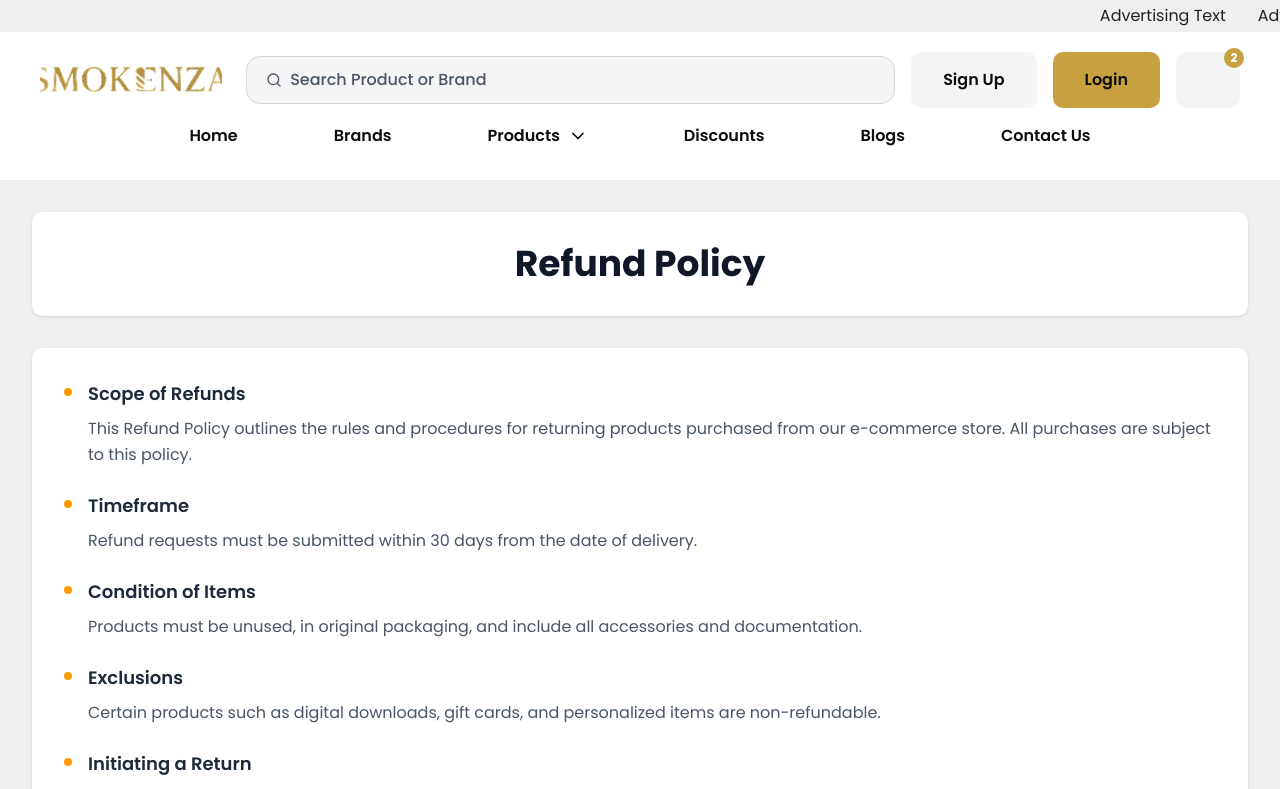
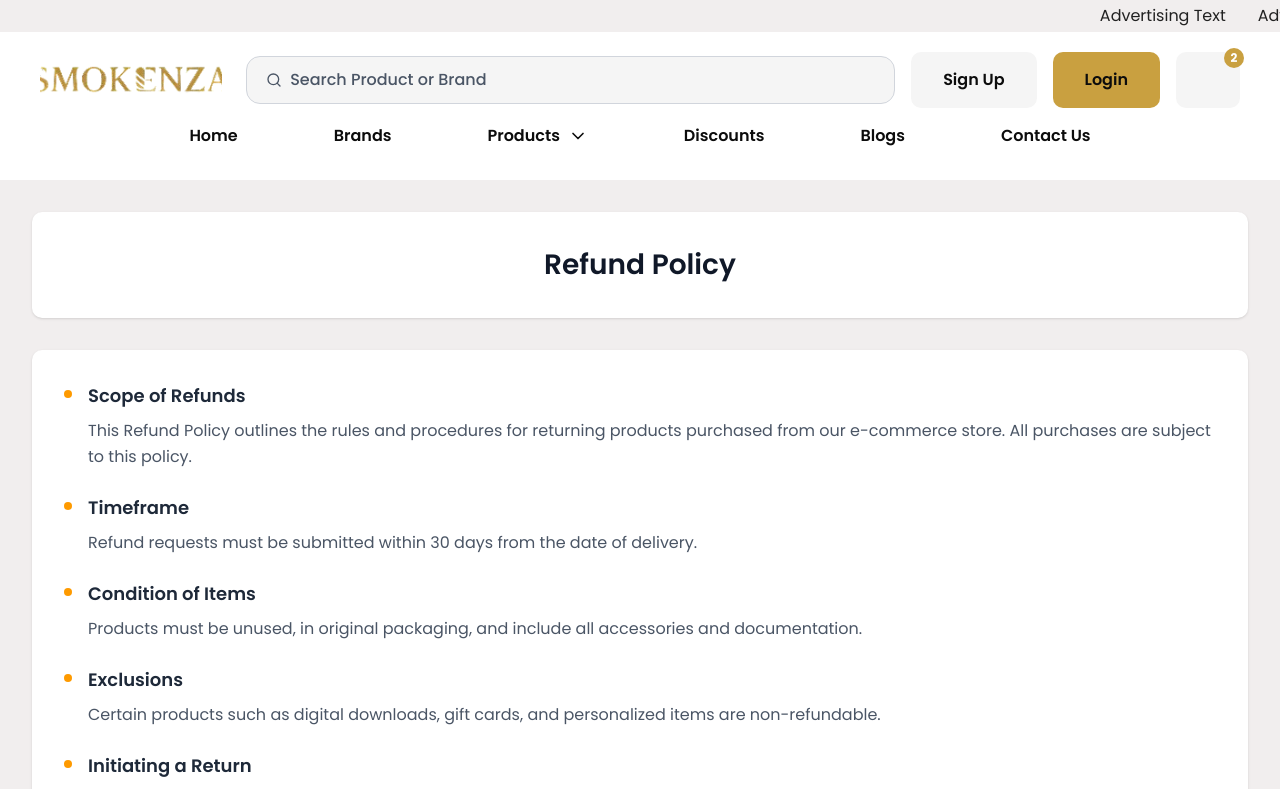
Before and after one commit to SaifulET/Ciger-Frontend, a Next.js app: page /pages/refundpolicy in a window 1280 px wide. Shown: the top 789 px of the page. Built offline with nearby package versions, Linux system fonts and the light colour scheme; some icons are missing.

Commit message:
last in frontend

```diff
--- a/app/components/RefundPolicy/RefundPolicy.tsx
+++ b/app/components/RefundPolicy/RefundPolicy.tsx
@@ -105,7 +105,7 @@
       {/* Header */}
       <div className="bg-white shadow-sm  rounded-lg p-[16px] md:p-[32px] mb-[16px] md:mb-[32px]">
         <div className="  ">
-          <h1 className="text-4xl font-bold text-gray-900 text-center">
+          <h1 className="text-[28px] font-semibold text-gray-900 text-center">
             Refund Policy
           </h1>
         </div>
--- a/app/components/Terms&Policy/Term&Policy.tsx
+++ b/app/components/Terms&Policy/Term&Policy.tsx
@@ -87,7 +87,7 @@
       {/* Header */}
       <div className="bg-white shadow-sm   rounded-lg  p-[16px] md:p-[32px]  mb-[16px] md:mb-[32px]">
         <div className=" ">
-          <h1 className="text-4xl font-bold text-gray-900 text-center">
+          <h1 className="text-[28px] font-semibold text-gray-900 text-center">
             Terms & Policy
           </h1>
         </div>
```
